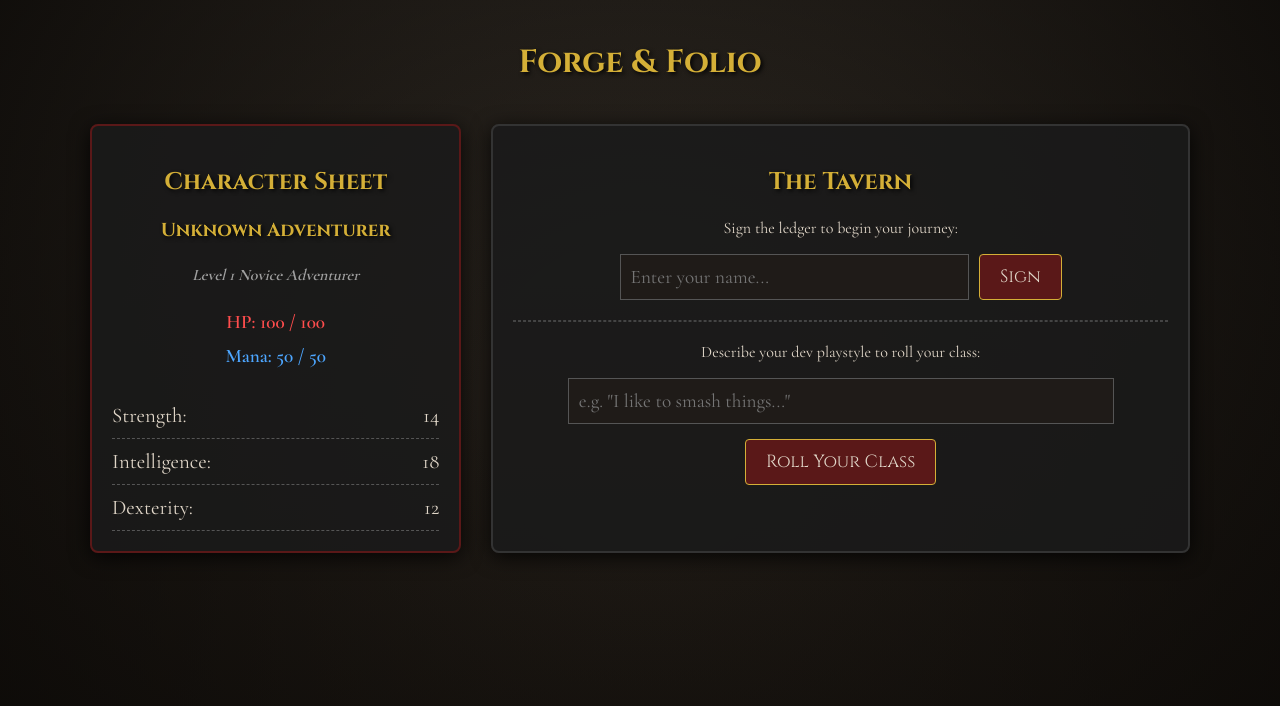
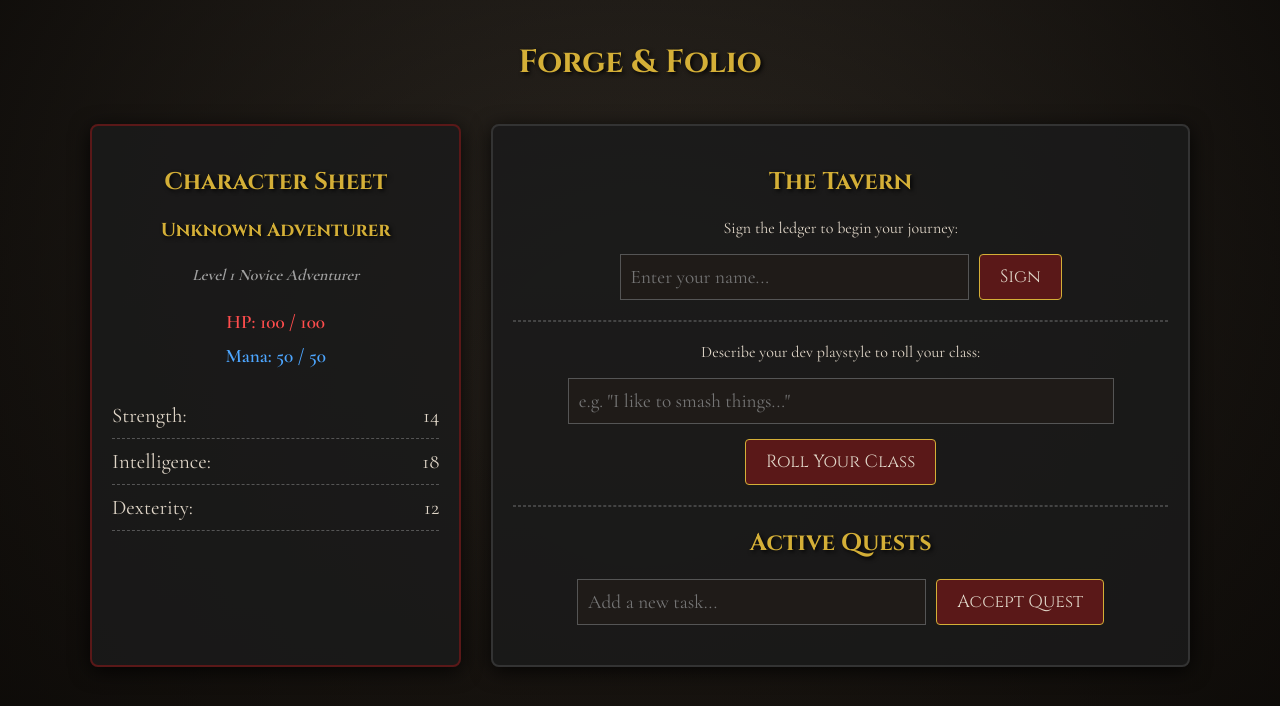
Before and after one commit to Cole0000/Forge-Folio, a React (Create React App) app in the folder frontend/: page / in a window 1280 px wide. Shown: the top 706 px of the page. Built offline with nearby package versions, Linux system fonts and the light colour scheme.

Commit message:
added quest log and UI to right column

```diff
--- a/frontend/src/App.js
+++ b/frontend/src/App.js
@@ -64,7 +64,17 @@ function App() {
     } else {
       // default recommendation if no keywords match
       setRecommendation('Novice Adventurer');
-    } // <-- THIS WAS THE MISSING BRACKET
+    }
+  };
+
+  const [quests, setQuests] = useState([]);
+  const [newQuest, setNewQuest] = useState('');
+
+  const addQuest = () => {
+    if (newQuest.trim() !== '') {
+      setQuests([...quests, newQuest]);
+      setNewQuest('');
+    }
   };
 
   return (
@@ -128,6 +138,34 @@ function App() {
           <button className="btn-action" onClick={rollClass}>
             Roll Your Class
           </button>
+
+          <hr style={{ borderColor: '#444', borderStyle: 'dashed', margin: '20px 0' }} />
+
+          {/* The Quest Log (To-Do List) */}
+          <h2>Active Quests</h2>
+          <div style={{ display: 'flex', gap: '10px', justifyContent: 'center', marginBottom: '20px' }}>
+            <input
+              className="input-field"
+              style={{ marginBottom: '0', width: '50%' }}
+              type="text"
+              value={newQuest}
+              onChange={(e) => setNewQuest(e.target.value)}
+              placeholder="Add a new task..."
+            />
+            <button className="btn-action" onClick={addQuest}>
+              Accept Quest
+            </button>
+          </div>
+
+          {/* Mapping out the array of quests into a bullet list */}
+          <ul style={{ listStyleType: 'none', padding: 0, textAlign: 'left', width: '80%', margin: '0 auto' }}>
+            {quests.map((quest, index) => (
+              <li key={index} style={{ background: '#1f1b18', margin: '10px 0', padding: '15px', border: '1px solid #555', borderRadius: '4px', fontSize: '1.2rem' }}>
+                ⚔️ {quest}
+              </li>
+            ))}
+          </ul>
+
         </div>
 
       </div>
```
